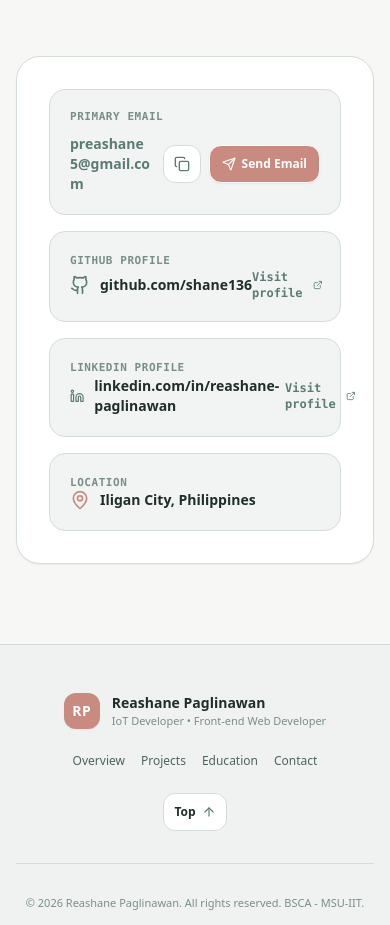
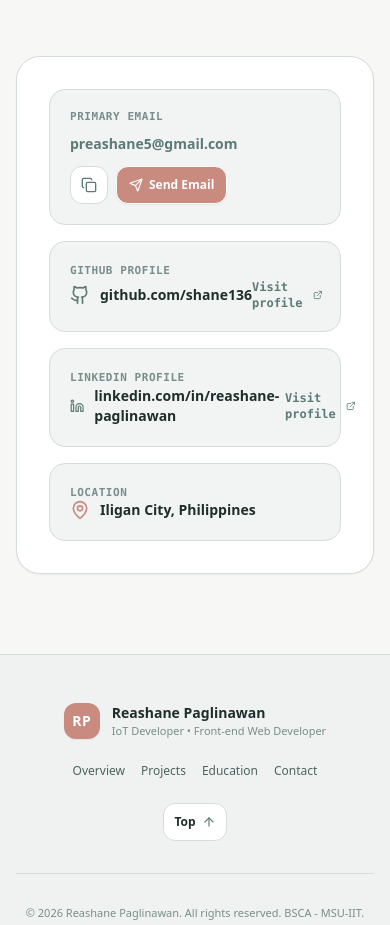
Before and after one commit to shane136/reashane-paglinawan, a React (Vite) app: page / in a window 390 px wide. Shown: the part 8140-9065 px from the top of the page. Built offline with nearby package versions, Linux system fonts and the light colour scheme.

Commit message:
style: improve contact section responsiveness
Update contact information layout to stack vertically on small screens and switch to horizontal alignment on larger viewports.

```diff
--- a/src/components/ContactSection.tsx
+++ b/src/components/ContactSection.tsx
@@ -62,7 +62,7 @@ export const ContactSection: React.FC = () => {
                     </span>
                   )}
                 </div>
-                <div className="flex items-center justify-between gap-3">
+                <div className="flex flex-col sm:flex-row sm:items-center sm:justify-between gap-3">
                   <a
                     href={`mailto:${USER_PROFILE.email}`}
                     className="font-bold hover:underline break-all text-sm sm:text-base text-[#5B7B75]"
```
